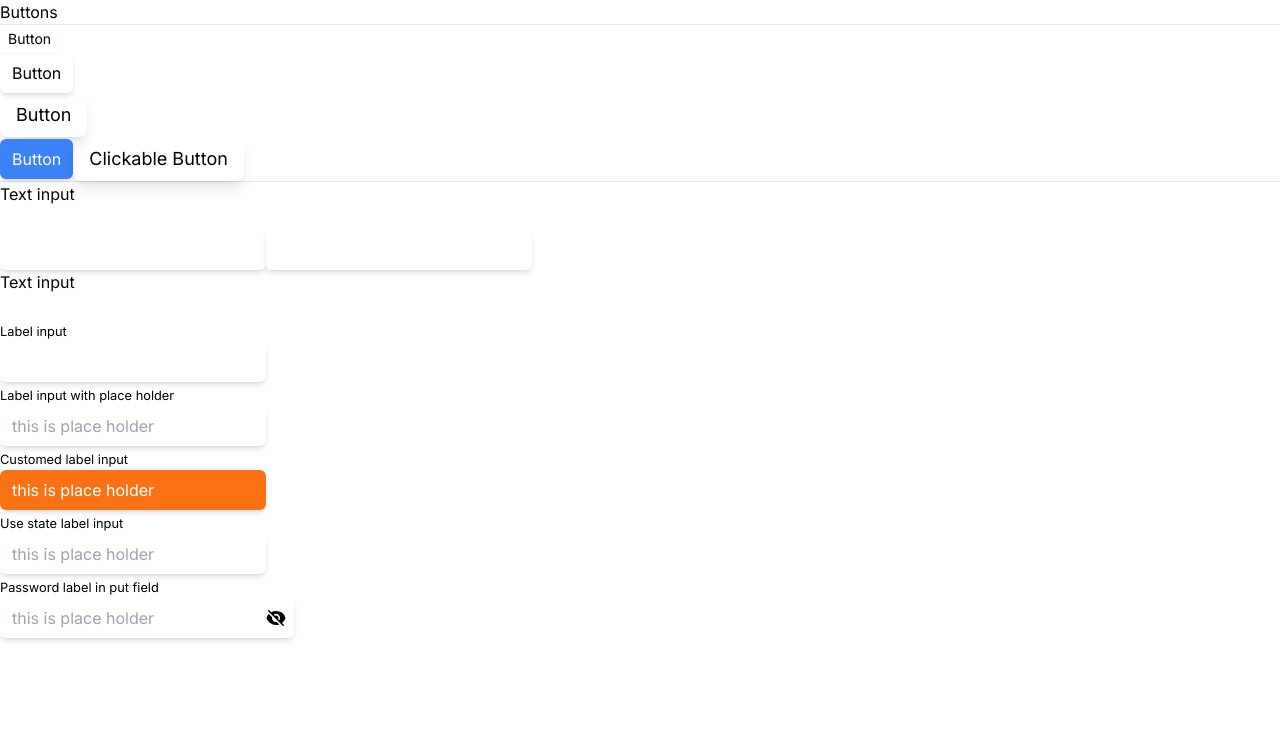
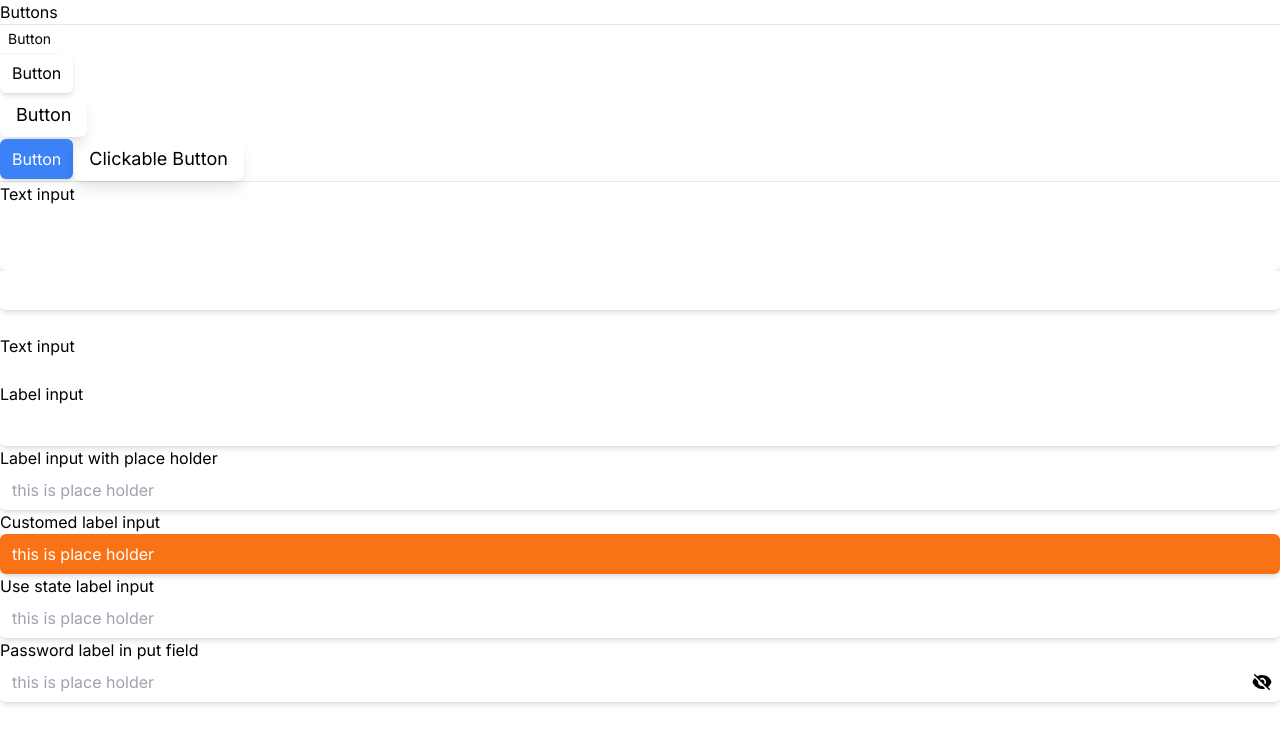
Before and after one commit to vanhuyvo1997/my-task, a Next.js app: page /test-ui in a window 1280 px wide. Shown: the top 744 px of the page. Built offline with nearby package versions, Linux system fonts and the light colour scheme.

Commit message:
update text inputs

```diff
--- a/app/_components/label-text-input.tsx
+++ b/app/_components/label-text-input.tsx
@@ -17,7 +17,7 @@ export default function LabelTextInput({
     onClearText,
 }: Readonly<LabelTextInputProps>) {
     return <div>
-        <label htmlFor={id}><small>{title}</small></label><br />
+        <label htmlFor={id}>{title}</label><br />
         <TextInput
             placeholder={placeholder}
             className={className}
--- a/app/_components/text-input.tsx
+++ b/app/_components/text-input.tsx
@@ -11,7 +11,7 @@ export type CommonTextInputProps = {
     name?: string,
     value?: string,
     className?: string,
-    type?: "text" | "password",
+    type?: "text" | "password" | "email",
     placeholder?: string,
     onChange?: ChangeEventHandler<HTMLInputElement>,
     onClearText?: MouseEventHandler<HTMLButtonElement>,
@@ -35,14 +35,14 @@ export default function TextInput({
     const isShowPossword = internalType === "text";
     const isEmpty = !value;
 
-    return <div className="relative inline-block">
+    return <div className="relative">
         <input
             id={id}
             name={name}
             className={clsx(
                 className,
                 isPassword ? 'pr-12' : 'pr-5',
-                'shadow-md rounded-md pl-3 py-2 border-none',
+                'shadow-md rounded-md pl-3 py-2 border-none w-full',
             )}
             onChange={onChange}
             type={internalType}
```
